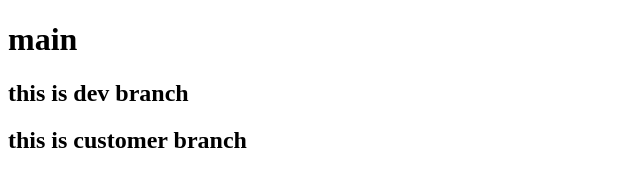
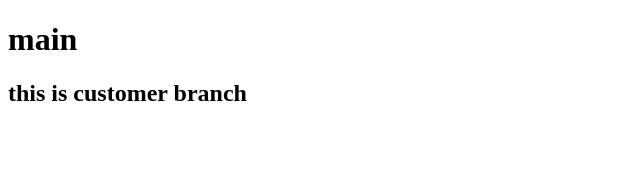
Before and after one commit to Praneethgeethanjana/test-2, a plain HTML site: page index.html in a window 1280 px wide. Shown: the whole page, without its empty margins (0-640 px from the left). Drawn offline with Linux system fonts and the light colour scheme.

Commit message:
customerbranch

```diff
--- a/index.html
+++ b/index.html
@@ -8,7 +8,6 @@
 </head>
 <body>
     <h1>main</h1>
-    <h2>this is dev branch</h2>
     <h2>this is customer branch</h2>
 
 </body>
```
